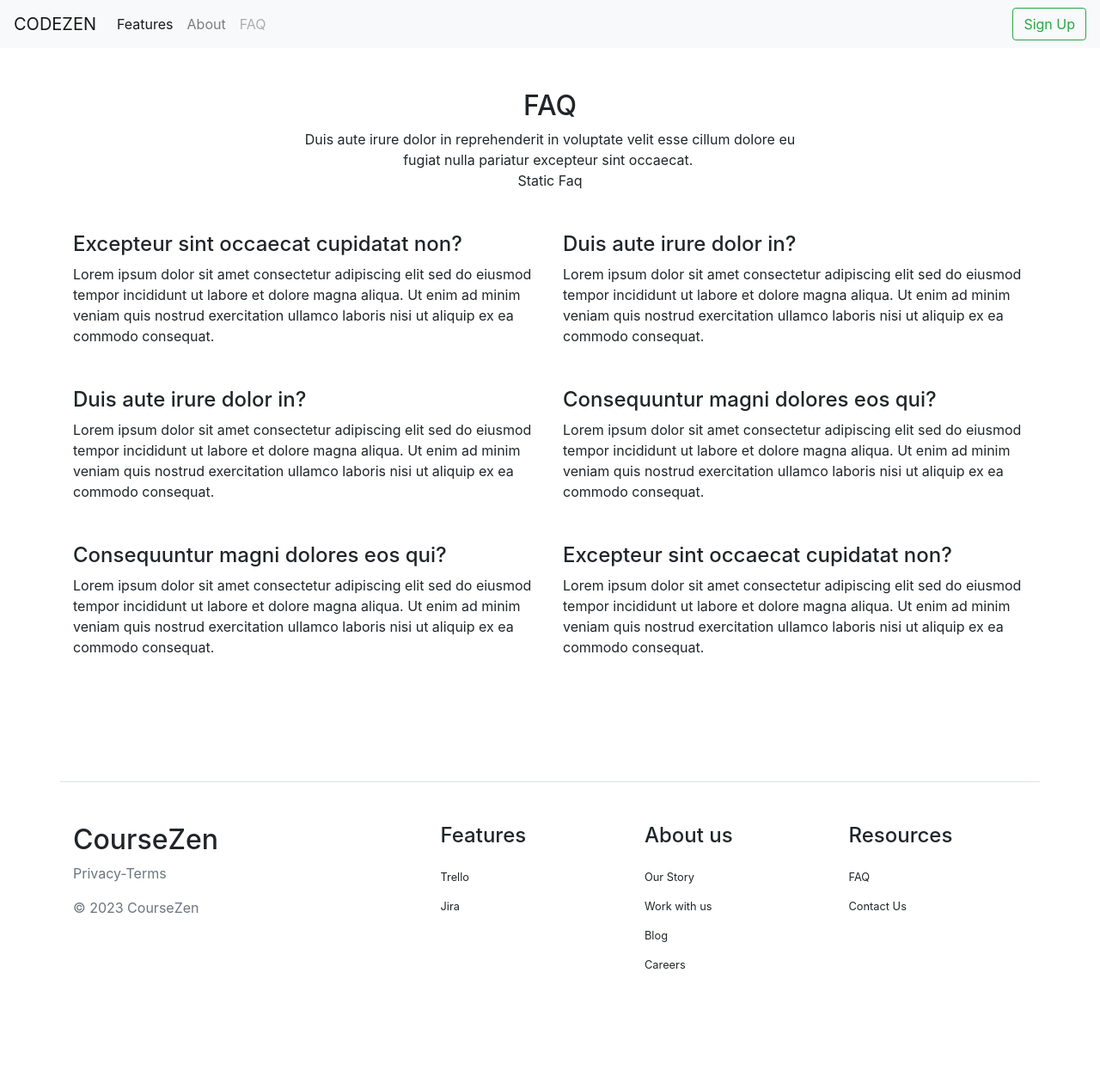
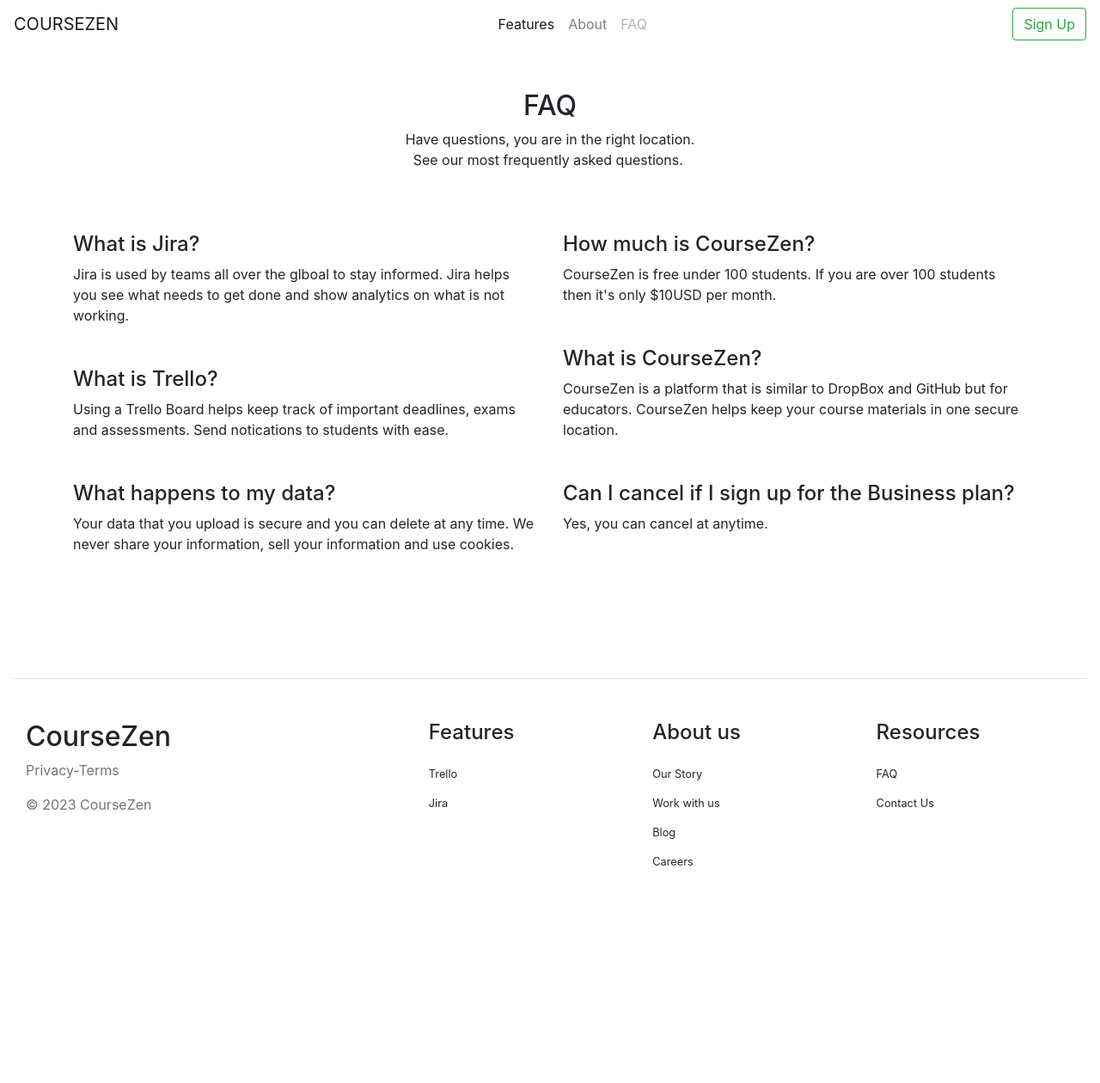
Before and after one commit to el634dev/codezen, a Flask app: page /faq in a window 1280 px wide. Shown: the whole page at 86% size. After the commit the page ends 1007 px from the top, so only its background shows below. Run offline with Flask 3, Linux system fonts and the light colour scheme.

Commit message:
Update faq.html

```diff
--- a/templates/faq.html
+++ b/templates/faq.html
@@ -4,19 +4,30 @@
 {% block title %} {% endblock %}
 
 {% block content %}
-<nav class="navbar navbar-expand-lg navbar-light bg-light">
-    <button class="navbar-toggler" type="button" data-toggle="collapse" data-target="#navbarTogglerDemo03" aria-controls="navbarTogglerDemo03" aria-expanded="false" aria-label="Toggle navigation">
+<nav class="navbar navbar-expand-lg navbar-light">
+   <button class="navbar-toggler" type="button"
+      data-toggle="collapse" data-target="#navbarTogglerDemo03"
+      aria-controls="navbarTogglerDemo03" aria-expanded="false" aria-label="Toggle navigation"
+   >
       <span class="navbar-toggler-icon"></span>
    </button>
-    <a class="navbar-brand" href="{{ url_for('landing_page') }}">CODEZEN</a>
+   <a class="navbar-brand" href="{{ url_for('landing_page') }}">COURSEZEN</a>
+   <!------------>
    <div class="collapse navbar-collapse" id="navbarTogglerDemo03">
-      <ul class="navbar-nav mr-auto mt-2 mt-lg-0">
+      <ul class="navbar-nav mr-auto mt-2 mt-lg-0 ml-auto">
          <li class="nav-item active text-center">
-          <a class="nav-link" href="{{ url_for('features_page') }}">Features <span class="sr-only">(current)</span></a>
+            <a class="nav-link" href="{{ url_for('features_page') }}">
+               Features
+               <span class="sr-only">
+                  (current)
+               </span>
+            </a>
          </li>
+         <!-------------->
          <li class="nav-item">
-          <a class="nav-link" href="{{ url_for('about_page')}}">About</a>
+            <a class="nav-link" href="{{ url_for('about_page') }}">About</a>
          </li>
+         <!---------------->
          <li class="nav-item">
             <a class="nav-link disabled" href="{{ url_for('faq_page') }}">FAQ</a>
          </li>
@@ -38,7 +49,7 @@
           </div>
           <div class="lc-block text-center">
              <div editable="rich">
-                Duis aute irure dolor in reprehenderit in voluptate velit esse cillum dolore eu<br>fugiat nulla pariatur excepteur sint occaecat.&nbsp;<br>Static Faq<br>
+                Have questions, you are in the right location.<br>See our most frequently asked questions.&nbsp;<br><br>
              </div>
           </div>
        </div>
@@ -47,40 +58,52 @@
        <div class="col-md-6">
           <div class="lc-block mb-5">
              <div editable="rich">
-                <p class="h4">Excepteur sint occaecat cupidatat non? </p>
-                <p>Lorem ipsum dolor sit amet consectetur adipiscing elit sed do eiusmod tempor incididunt ut labore et dolore magna aliqua. Ut enim ad minim veniam quis nostrud exercitation ullamco laboris nisi ut aliquip ex ea commodo consequat. </p>
+                <p class="h4">What is Jira? </p>
+                <p>
+                  Jira is used by teams all over the glboal to stay informed. Jira helps you see what needs to get done and show analytics on what is not working.
+               </p>
              </div>
           </div>
           <div class="lc-block mb-5">
              <div editable="rich">
-                <p class="h4">Duis aute irure dolor in?</p>
-                <p>Lorem ipsum dolor sit amet consectetur adipiscing elit sed do eiusmod tempor incididunt ut labore et dolore magna aliqua. Ut enim ad minim veniam quis nostrud exercitation ullamco laboris nisi ut aliquip ex ea commodo consequat. </p>
+                <p class="h4">What is Trello?</p>
+                <p>
+                  Using a Trello Board helps keep track of important deadlines, exams and assessments. Send notications to students with ease.
+               </p>
              </div>
           </div>
           <div class="lc-block mb-5">
              <div editable="rich">
-                <p class="h4">Consequuntur magni dolores eos qui?</p>
-                <p>Lorem ipsum dolor sit amet consectetur adipiscing elit sed do eiusmod tempor incididunt ut labore et dolore magna aliqua. Ut enim ad minim veniam quis nostrud exercitation ullamco laboris nisi ut aliquip ex ea commodo consequat. </p>
+                <p class="h4">What happens to my data?</p>
+                <p>
+                  Your data that you upload is secure and you can delete at any time. We never share your information, sell your information and use cookies.
+               </p>
              </div>
           </div>
        </div>
        <div class="col-md-6">
           <div class="lc-block mb-5">
              <div editable="rich">
-                <p class="h4">Duis aute irure dolor in?</p>
-                <p>Lorem ipsum dolor sit amet consectetur adipiscing elit sed do eiusmod tempor incididunt ut labore et dolore magna aliqua. Ut enim ad minim veniam quis nostrud exercitation ullamco laboris nisi ut aliquip ex ea commodo consequat. </p>
+                <p class="h4">How much is CourseZen?</p>
+                <p>
+                  CourseZen is free under 100 students. If you are over 100 students then it's only $10USD per month.
+                </p>
              </div>
           </div>
           <div class="lc-block mb-5">
              <div editable="rich">
-                <p class="h4">Consequuntur magni dolores eos qui?</p>
-                <p>Lorem ipsum dolor sit amet consectetur adipiscing elit sed do eiusmod tempor incididunt ut labore et dolore magna aliqua. Ut enim ad minim veniam quis nostrud exercitation ullamco laboris nisi ut aliquip ex ea commodo consequat. </p>
+                <p class="h4">What is CourseZen?</p>
+                <p>
+                  CourseZen is a platform that is similar to DropBox and GitHub but for educators. CourseZen helps keep your course materials in one secure location.
+               </p>
              </div>
           </div>
           <div class="lc-block mb-5">
              <div editable="rich">
-                <p class="h4">Excepteur sint occaecat cupidatat non? </p>
-                <p>Lorem ipsum dolor sit amet consectetur adipiscing elit sed do eiusmod tempor incididunt ut labore et dolore magna aliqua. Ut enim ad minim veniam quis nostrud exercitation ullamco laboris nisi ut aliquip ex ea commodo consequat. </p>
+                <p class="h4">Can I cancel if I sign up for the Business plan?</p>
+                <p>
+                  Yes, you can cancel at anytime.
+                </p>
              </div>
           </div>
        </div>
@@ -88,8 +111,9 @@
  </div>
 <!--End of FAQ-->
 <!--Footer-->
+<footer>
 	<section class="container-fluid">
-	<div class="container">
+		<div class="container-fluid">
 			<div class="row row-cols-1 row-cols-sm-2 row-cols-md-5 py-5 my-5 border-top">
 				<div class="col mb-3">
 					<div class="lc-block">
@@ -108,19 +132,15 @@
 						</div>
 					</div>
 					<div class="lc-block small">
-					<style>
-					.footer-links-list ul { padding-left:0 }
-					.footer-links-list ul li {margin-bottom:15px; list-style-type:none;padding-left:0 }
-					.footer-links-list a {text-decoration:none; color:var(--bs-body-color);}
-					</style>
 						<div editable="rich" class="footer-links-list">
 							<ul>
-							<li><a href="#">Trello</a> </li>
-							<li><a href="#">Jira</a></li>
+								<li><a href="https://trello.com/home">Trello</a> </li>
+								<li><a href="https://www.atlassian.com/software/jira/work-management">Jira</a></li>
 							</ul>
 						</div>
 					</div>
 				</div>
+				<!-------------------->
 				<div class="col mb-3">
 					<div class="lc-block mb-4">
 						<div editable="rich">
@@ -130,7 +150,7 @@
 					<div class="lc-block small">
 						<div editable="rich" class="footer-links-list">
 							<ul>
-							<li><a href="#">Our Story</a> </li>
+								<li><a href="/about">Our Story</a> </li>
 								<li><a href="#">Work with us</a></li>
 								<li><a href="#">Blog</a> </li>
 								<li><a href="#">Careers</a> </li>
@@ -138,25 +158,26 @@
 						</div>
 					</div>
 				</div>
+				<!------------------>
 				<div class="col mb-3">
 					<div class="lc-block mb-4">
 						<div editable="rich">
 							<h4>Resources</h4>
 						</div>
 					</div>
+					<!-------------------->
 					<div class="lc-block small">
 						<div editable="rich" class="footer-links-list">
-
 							<ul>
 								<li><a href="{{ url_for('faq_page') }}">FAQ</a></li>
 								<li><a href="#">Contact Us</a></li>
 							</ul>
-
 						</div>
 					</div>
 				</div>
 			</div>
 		</div>
 	</section>
+</footer>
 <!--End of Footer-->
 {% endblock %}
```
Lines whose indentation alone changed are shown as unchanged.
